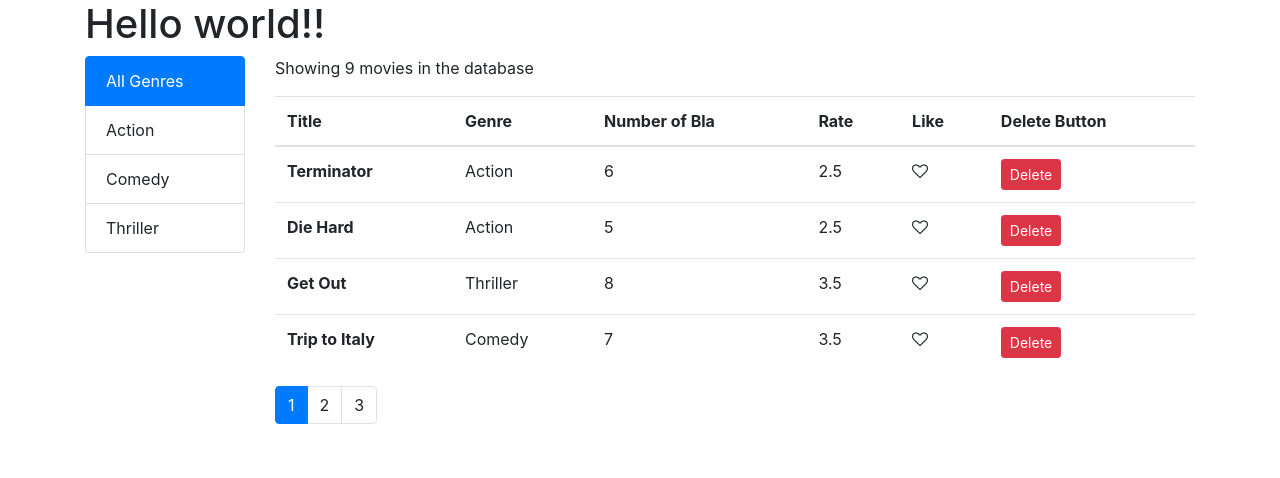
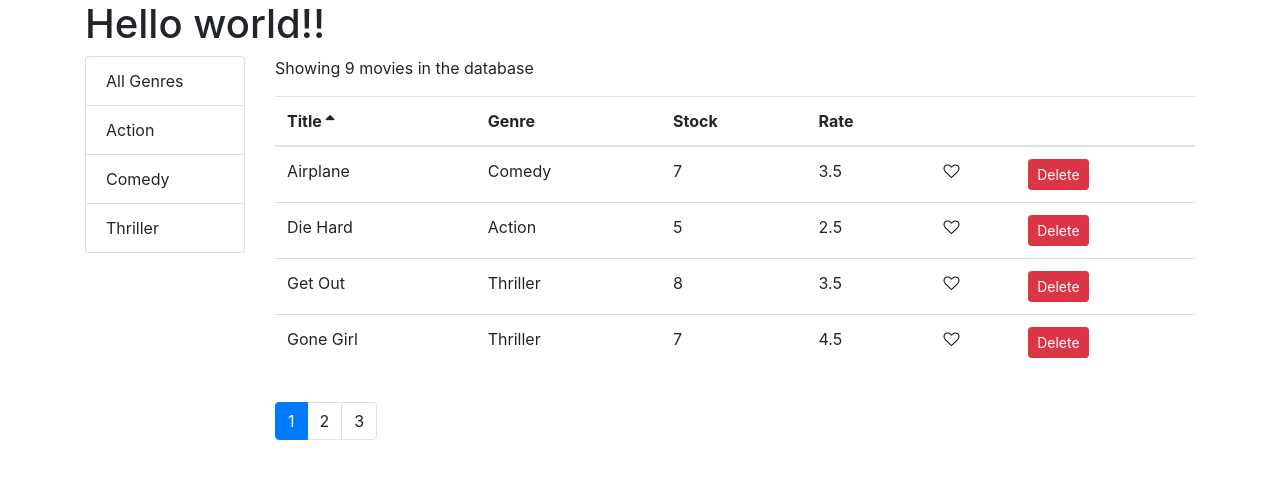
Before and after one commit to Erwan31/vidly, a React (Create React App) app: page / in a window 1280 px wide. Shown: the top 478 px of the page. Built offline with nearby package versions, Linux system fonts and the light colour scheme.

Commit message:
After clean up, filtering + sorting Done

```diff
--- a/src/components/common/genre.jsx
+++ b/src/components/common/listGroup.jsx
@@ -1,25 +1,20 @@
 import React, {Component} from "react";
-import _ from 'lodash';
-import PropTypes from 'prop-types'
+//import _ from 'lodash';
+//import PropTypes from 'prop-types'
 
 
 class ListGroupe extends Component {
 
     render () {
 
-        const onSelectItem = this.props.onSelectItem;
-        const genres = this.props.genres;
+        //const onSelectItem = this.props.onSelectItem;
+        //const genres = this.props.genres;
         const selectedItem = this.props.selectedItem;
         const { items, textProperty, valueProperty } = this.props;
 
 
         return(
             <ul className="list-group">
-                    <li key={"All Genres"}
-                    className={selectedItem === "All Genres" ?  "list-group-item active" : "list-group-item"}
-                     onClick={() => this.props.onSelectItem("All Genres")}>
-                         All Genres
-                    </li>
                     {items.map( item =>
                          <li key={item[valueProperty]} className={selectedItem === item ?  "list-group-item active" : "list-group-item"}
                          onClick={ () => this.props.onSelectItem(item)}>
@@ -28,9 +23,6 @@ class ListGroupe extends Component {
                     }
                 </ul>
         );
-
-
-
     }
 }
 
@@ -40,3 +32,11 @@ ListGroupe.defaultProps = {
 };
 
 export default ListGroupe;
+
+/*
+<li key={"All Genres"}
+className={selectedItem === "All Genres" ?  "list-group-item active" : "list-group-item"}
+    onClick={() => this.props.onSelectItem("All Genres")}>
+        All Genres
+</li>
+*/
--- a/src/components/common/page.jsx
+++ b/src/components/common/page.jsx
@@ -14,7 +14,7 @@ class Pagination extends Component {
         if(pagesCount===1) return null;
         const pages = _.range(1, pagesCount + 1 );
 
-        let classPages = "page-item";
+        //let classPages = "page-item";
 
         return (
             <ul className="pagination">
--- /dev/null
+++ b/src/components/common/table.jsx
@@ -0,0 +1,20 @@
+import React, { Component } from 'react';
+import Like from "./like"
+import TableHeader from './tableHeader'
+import TableBody from './tableBody'
+
+const Table = (props) => {
+    const { columns, sortColumn, onSort, data} = props;
+
+    return (
+        <table className="table">
+            <TableHeader
+            columns={columns}
+            sortColumn={sortColumn}
+            onSort={onSort} />
+            <TableBody data={data} columns={columns} />
+        </table>
+    );
+}
+
+export default Table;
--- /dev/null
+++ b/src/components/common/tableBody.jsx
@@ -0,0 +1,33 @@
+import React, { Component } from 'react';
+import _ from 'lodash'
+
+class TableBody extends Component {
+    state = {  }
+
+    renderCell = ( item, column ) => {
+        if(column.content) return column.content(item);
+
+        return _.get(item, column.path);
+    }
+
+    createKey = (item, column) => {
+        return item._id + (column.path || column.key);
+    }
+
+    render() {
+
+        const{ data, columns } = this.props;
+
+        return (
+            <tbody>
+               { data.map( item => (
+                <tr key={item._id}>
+                    {columns.map( column => (<td key={this.createKey( item, column)}>{this.renderCell(item, column)}</td>))}
+                </tr> )
+               )}
+            </tbody>
+          );
+    }
+}
+
+export default TableBody;
--- /dev/null
+++ b/src/components/common/tableHeader.jsx
@@ -0,0 +1,47 @@
+import React, { Component } from 'react';
+
+
+// columns: array
+// sortColumn: obj
+// onSort: arr
+
+class TableHeader extends Component {
+
+    raiseSort = path => {
+        const sortColumn = {...this.props.sortColumn};
+        if(sortColumn.path === path){
+            sortColumn.order = (sortColumn.order === 'asc') ? 'desc' : 'asc';
+        }
+        else{
+            sortColumn.path = path;
+            sortColumn.order = 'asc';
+        }
+       this.props.onSort(sortColumn);
+    }
+
+    renderSortIcon = column => {
+        const { sortColumn } = this.props;
+        if(column.path !== sortColumn.path) return null;
+        if(sortColumn.order === 'asc') return <i className="fa fa-sort-asc"></i>
+        return <i className="fa fa-sort-desc"></i>
+    }
+
+    render() {
+        return (
+            <thead>
+                <tr>
+                    {this.props.columns.map( column =>
+                        <th
+                        className="clickable"
+                        key={column.path || column.key}
+                        onClick={() => this.raiseSort(column.path)}
+                        scope="col">{column.label} {this.renderSortIcon(column)}
+                        </th>)
+                    }
+                </tr>
+            </thead>
+          );
+    }
+}
+
+export default TableHeader;
--- /dev/null
+++ b/src/components/moviesTable.jsx
@@ -0,0 +1,39 @@
+import React, { Component } from 'react';
+import Like from "./common/like"
+import Table from './common/table'
+
+class MoviesTable extends Component{
+    columns = [
+        { path: 'title', label:'Title'},
+        { path: 'genre.name', label:'Genre'},
+        { path: 'numberInStock', label:'Stock'},
+        { path: 'dailyRentalRate', label:'Rate'},
+        { key: 'like', content: movie => <Like liked={movie.liked} onLikeToggle={ () => this.props.onLikeToggle(movie)} /> },
+        { key: 'delete', content: movie => <button onClick={() => this.props.onDelete(movie)} className="btn btn-danger btn-sm">Delete
+    </button> },
+    ];
+
+    raiseSort = path => {
+        const sortColumn = {...this.props.sortColumn};
+        if(sortColumn.path === path){
+            sortColumn.order = (sortColumn.order === 'asc') ? 'desc' : 'asc';
+        }
+        else{
+            sortColumn.path = path;
+            sortColumn.order = 'asc';
+        }
+       this.props.onSort(sortColumn);
+    }
+
+    render(){
+        const { movies, onSort, sortColumn } = this.props;
+
+        return (
+        <table className="table">
+            <Table columns={this.columns} data={movies} sortColumn={sortColumn} onSort={onSort} />
+        </table>
+        );
+    }
+}
+
+export default MoviesTable;
--- a/src/index.css
+++ b/src/index.css
@@ -11,3 +11,7 @@ code {
   font-family: source-code-pro, Menlo, Monaco, Consolas, 'Courier New',
     monospace;
 }
+
+.clickable{
+  cursor: pointer;
+}
--- a/src/movies.jsx
+++ b/src/movies.jsx
@@ -1,10 +1,11 @@
 import React, {Component} from "react";
 import {getMovies} from "./fakeMovieService";
 import {getGenres} from "./fakeGenreService";
-import Like from "./components/common/like"
 import Pagination from "./components/common/page"
-import ListGroupe from "./components/common/genre"
-import { paginate, generate } from './utils/paginate'
+import ListGroupe from "./components/common/listGroup"
+import { paginate } from './utils/paginate'
+import MoviesTable from './components/moviesTable'
+import _ from 'lodash'
 
 class Movies extends Component {
     state = {
@@ -14,10 +15,13 @@ class Movies extends Component {
         currentPage: 1,
         genres: [],
         selectedGenre: "All Genres",
+        sortColumn: { path: 'title', order: 'asc' },
         }
 
     componentDidMount() {
-        this.setState({ movies: getMovies(), genres: getGenres()});
+        const genres = [{ _id: "", name: 'All Genres'}, ...getGenres()];
+
+        this.setState({ movies: getMovies(), genres: genres});
     }
 
     //binding
@@ -45,78 +49,59 @@ class Movies extends Component {
     }
 
     handleSelectGenre = (genre) => {
-        this.setState( {selectedGenre: genre});
+        this.setState( {selectedGenre: genre, currentPage: 1});
         console.log("Select Item", genre);
+    }
+
+    handleSort = sortColumn => {
+       this.setState({ sortColumn });
+    }
+
+    getPageData = () => {
+        const { pageSize, currentPage, selectedGenre, sortColumn, movies: allMovies } = this.state;
+
+        let filtered = selectedGenre && selectedGenre._id ? allMovies.filter( m => m.genre._id === selectedGenre._id)
+        : allMovies ;
+
+        const sorted = _.orderBy( filtered, [sortColumn.path], [sortColumn.order])
+
+        const movies = paginate( sorted, currentPage, pageSize);
+
+        return { totalCount: filtered.length, data: movies};
     }
 
     // 23
     render () {
 
-        const { length: count } = this.state.movies;
-        const { pageSize, currentPage, movies: allMovies, genres, selectedGenre } = this.state;
-        let moviesByGenre = allMovies;
-        let moviesFilter = [];
-
-        console.log(this.state.heartState);
+        //const { length: count } = this.state.movies;
+        const { pageSize, currentPage, sortColumn } = this.state;
+        //console.log(this.state.heartState);
 
         if( this.state.movies.length === 0) return <p>Nothing left in the List</p>;
 
-
- /*       if( selectedGenre !== "All Genres"){
-            moviesByGenre = generate( allMovies, selectedGenre);
-            console.log('Genre Movies selection', moviesByGenre);
-            moviesFilter = paginate(moviesByGenre, currentPage, pageSize);
-        }
-        else */
-         moviesFilter = paginate(allMovies, currentPage, pageSize);
-
+        const { totalCount, data: movies } = this.getPageData();
 
         return (
             <React.Fragment>
                 <div className='row'>
                     <div className="col-2">
                         <ListGroupe onSelectItem = {this.handleSelectGenre}
-                        genres={genres}
-                        items={genres}
+                        genres={this.state.genres}
+                        items={this.state.genres}
                         selectedItem={this.state.selectedGenre}/>
                     </div>
-
                     <div className='col'>
-                <p> Showing {count} movies in the database</p>
-                <table className="table">
-                <thead>
-                    <tr>
-                    <th scope="col">Title</th>
-                    <th scope="col">Genre</th>
-                    <th scope="col">Number of Bla</th>
-                    <th scope="col">Rate</th>
-                    <th scope="col">Like</th>
-                    <th scope="col">Delete Button</th>
-                    </tr>
-                </thead>
-                <tbody>
-                {moviesFilter.map(movie => (
-                        <tr key={movie._id}>
-                            <th  scope="row"> {movie.title}</th>
-                            <td>{movie.genre.name}</td>
-                            <td>{movie.numberInStock}</td>
-                            <td>{movie.dailyRentalRate}</td>
-                            <td> <Like liked={movie.liked}
-                            onLikeToggle={ () => this.handleLikedClick(movie)} />
-                            </td>
-                            <td> <button onClick={() => this.handleDelete(movie)}
-                                    className="btn btn-danger btn-sm">Delete
-                                </button>
-                            </td>
-                        </tr>
-                    ))
-                }
-                </tbody>
-                </table>
+                    <p> Showing {totalCount} movies in the database</p>
+                    <MoviesTable
+                    movies={movies}
+                    sortColumn={sortColumn}
+                    onLikeToggle={this.handleLikedClick}
+                    onDelete={this.handleDelete}
+                    onSort={this.handleSort} />
                     <nav aria-label="Page navigation example">
                         <Pagination selection={this.state.selectedPage}
                         onPageChange={this.handlePage}
-                     itemsCount={ count }
+                        itemsCount={ totalCount }
                         pageSize={this.state.pageSize}
                         currentPage={this.state.currentPage} />
                     </nav>
--- a/src/utils/paginate.js
+++ b/src/utils/paginate.js
@@ -9,13 +9,3 @@ export function paginate (items, pageNumber, pageSize){
     //_.slice(items, startIndex);
     //_.take(items, pageSize);
 }
-
-export function generate (items, name){
-
-    function filterGenre(item){
-        if( item.name === name) return item;
-    }
-    const filtered = items.map(filterGenre);
-
-    return filtered;
-}
```
Lines whose indentation alone changed are shown as unchanged.
